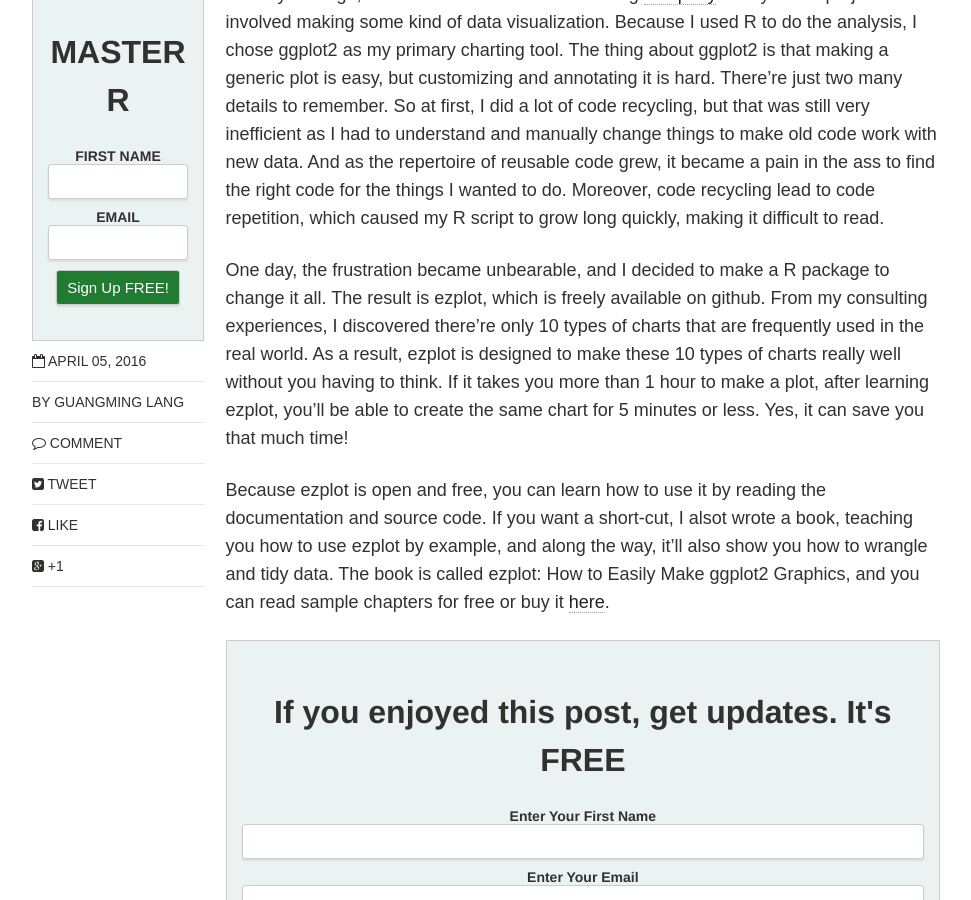
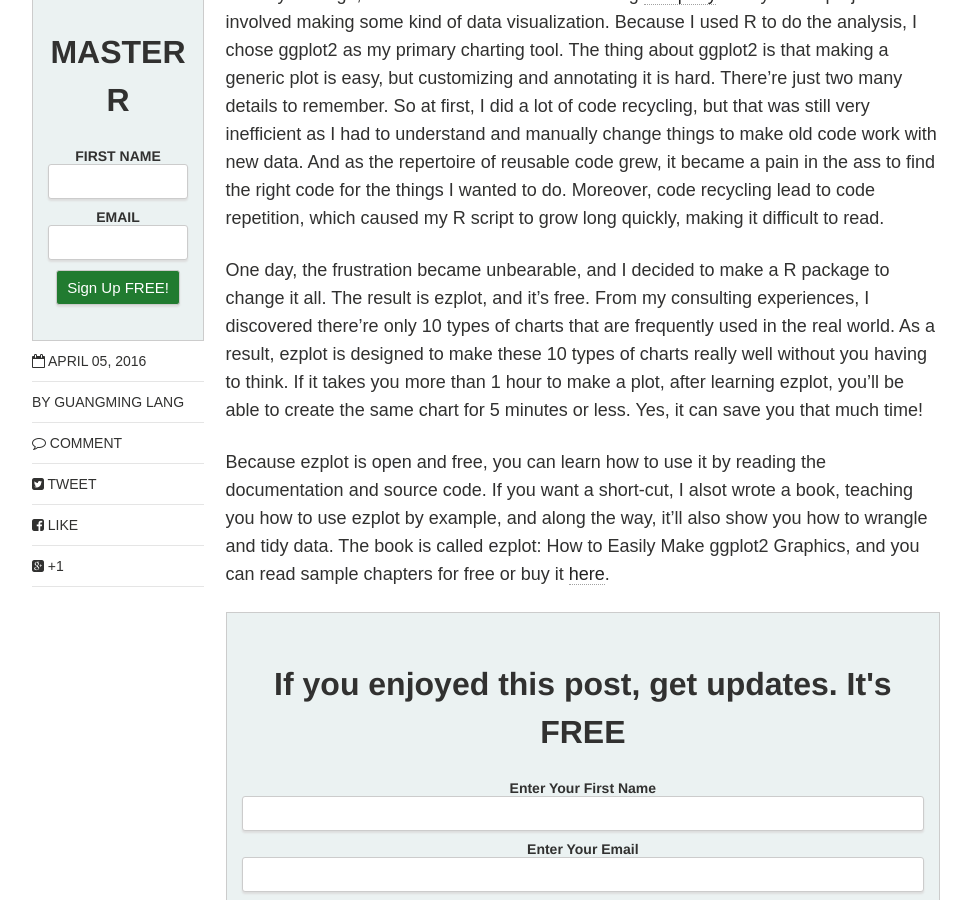
Before and after one commit to gmlang/masterr, a Jekyll site: the page built from _posts/r/2016-04-04-introducing-ezplot.md, in a window 1280 px wide and 900 px high, scrolled down 688 px. Shown: the whole window, without its empty margins (154-1125 px from the left). Built offline with Jekyll 4.4.1, drawn with Linux system fonts in a browser that asks for light colours; nearby versions of some CDN libraries; comment, search, counter and statistics services are not loaded.

Commit message:
update post

```diff
--- a/_knitr/2016-04-04-introducing-ezplot.Rmd
+++ b/_knitr/2016-04-04-introducing-ezplot.Rmd
@@ -12,6 +12,6 @@
 
 Three years ago, I started a data science consulting [company](http://www.cabaceo.com/). Many of our projects involved making some kind of data visualization. Because I used R to do the analysis, I chose ggplot2 as my primary charting tool. The thing about ggplot2 is that making a generic plot is easy, but customizing and annotating it is hard. There're just two many details to remember. So at first, I did a lot of code recycling, but that was still very inefficient as I had to understand and manually change things to make old code work with new data. And as the repertoire of reusable code grew, it became a pain in the ass to find the right code for the things I wanted to do. Moreover, code recycling lead to code repetition, which caused my R script to grow long quickly, making it difficult to read.
 
-One day, the frustration became unbearable, and I decided to make a R package to change it all. The result is ezplot, which is freely available on github. From my consulting experiences, I discovered there're only 10 types of charts that are frequently used in the real world. As a result, ezplot is designed to make these 10 types of charts really well without you having to think. If it takes you more than 1 hour to make a plot, after learning ezplot, you'll be able to create the same chart for 5 minutes or less. Yes, it can save you that much time!
+One day, the frustration became unbearable, and I decided to make a R package to change it all. The result is ezplot, and it's free. From my consulting experiences, I discovered there're only 10 types of charts that are frequently used in the real world. As a result, ezplot is designed to make these 10 types of charts really well without you having to think. If it takes you more than 1 hour to make a plot, after learning ezplot, you'll be able to create the same chart for 5 minutes or less. Yes, it can save you that much time!
 
 Because ezplot is open and free, you can learn how to use it by reading the documentation and source code. If you want a short-cut, I alsot wrote a book, teaching you how to use ezplot by example, and along the way, it'll also show you how to wrangle and tidy data. The book is called ezplot: How to Easily Make ggplot2 Graphics, and you can read sample chapters for free or buy it [here](https://leanpub.com/ezplot).
--- a/_posts/r/2016-04-04-introducing-ezplot.md
+++ b/_posts/r/2016-04-04-introducing-ezplot.md
@@ -12,6 +12,6 @@
 
 Three years ago, I started a data science consulting [company](http://www.cabaceo.com/). Many of our projects involved making some kind of data visualization. Because I used R to do the analysis, I chose ggplot2 as my primary charting tool. The thing about ggplot2 is that making a generic plot is easy, but customizing and annotating it is hard. There're just two many details to remember. So at first, I did a lot of code recycling, but that was still very inefficient as I had to understand and manually change things to make old code work with new data. And as the repertoire of reusable code grew, it became a pain in the ass to find the right code for the things I wanted to do. Moreover, code recycling lead to code repetition, which caused my R script to grow long quickly, making it difficult to read.
 
-One day, the frustration became unbearable, and I decided to make a R package to change it all. The result is ezplot, which is freely available on github. From my consulting experiences, I discovered there're only 10 types of charts that are frequently used in the real world. As a result, ezplot is designed to make these 10 types of charts really well without you having to think. If it takes you more than 1 hour to make a plot, after learning ezplot, you'll be able to create the same chart for 5 minutes or less. Yes, it can save you that much time!
+One day, the frustration became unbearable, and I decided to make a R package to change it all. The result is ezplot, and it's free. From my consulting experiences, I discovered there're only 10 types of charts that are frequently used in the real world. As a result, ezplot is designed to make these 10 types of charts really well without you having to think. If it takes you more than 1 hour to make a plot, after learning ezplot, you'll be able to create the same chart for 5 minutes or less. Yes, it can save you that much time!
 
 Because ezplot is open and free, you can learn how to use it by reading the documentation and source code. If you want a short-cut, I alsot wrote a book, teaching you how to use ezplot by example, and along the way, it'll also show you how to wrangle and tidy data. The book is called ezplot: How to Easily Make ggplot2 Graphics, and you can read sample chapters for free or buy it [here](https://leanpub.com/ezplot).
```
